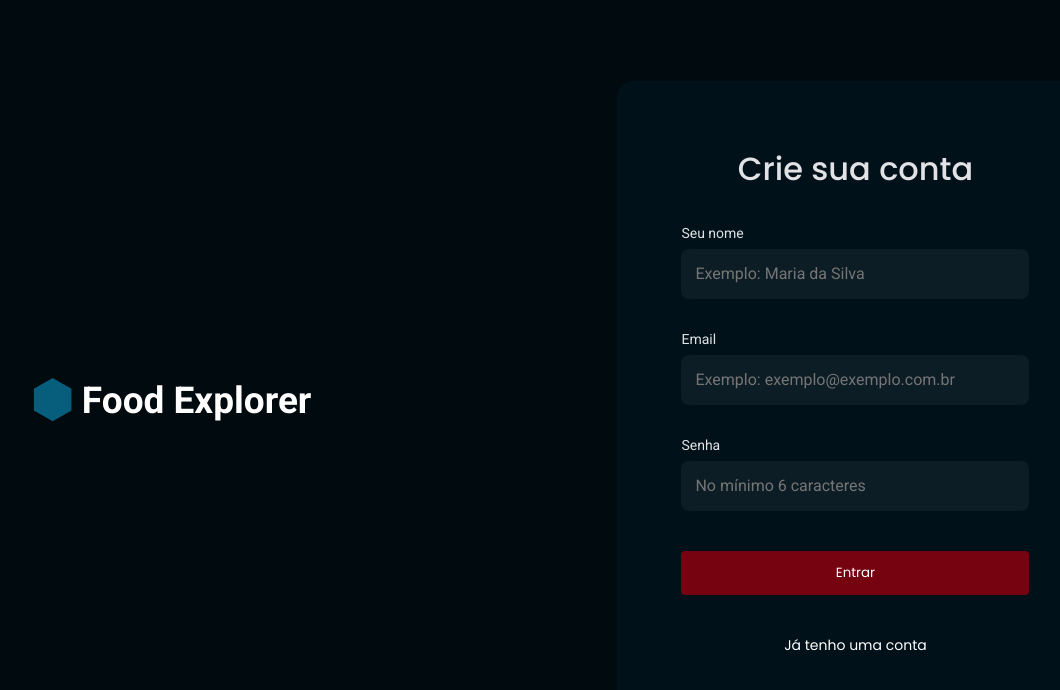
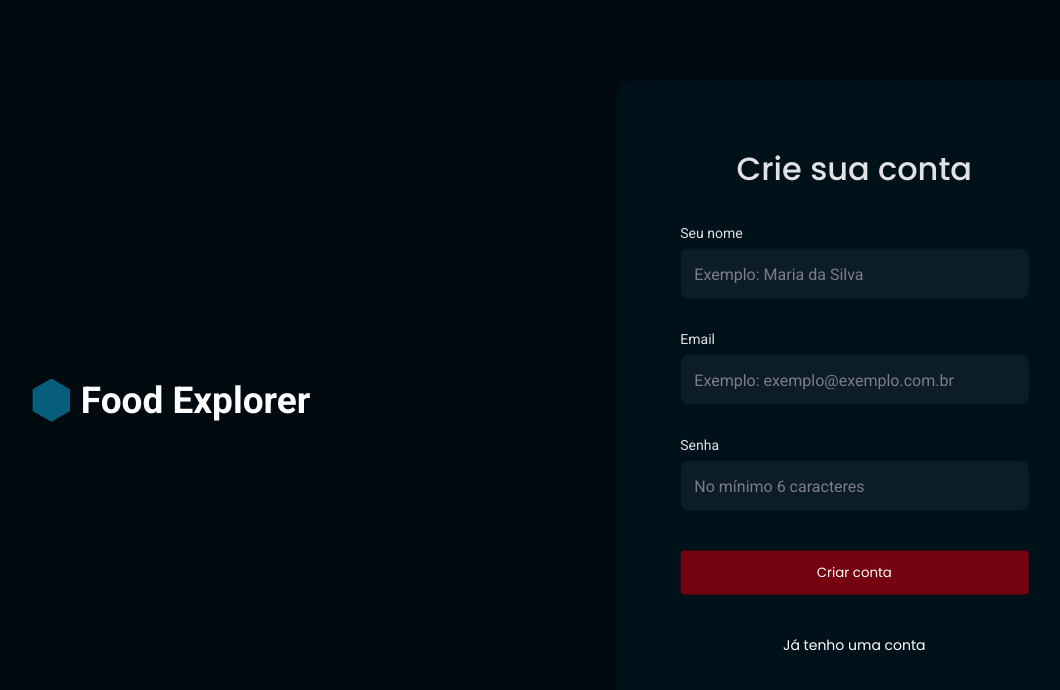
Before and after one commit to lucassaymon1/foodexplorer, a React (Vite) app: page /signup in a window 1280 px wide. Shown: the top 690 px of the page, without its empty margins (78-1138 px from the left). Built offline with nearby package versions, Linux system fonts and the light colour scheme.

Commit message:
fix: adjusts responsibility styling bug

```diff
--- a/src/Components/Input/styles.js
+++ b/src/Components/Input/styles.js
@@ -1,4 +1,4 @@
-import { styled } from "styled-components"
+import { styled } from 'styled-components'
 
 export const TextContainer = styled.div`
 	display: flex;
@@ -8,8 +8,7 @@ export const TextContainer = styled.div`
 
 	width: 100%;
 
-
-  .input-wrapper{
+	.input-wrapper {
 		width: 100%;
 		display: flex;
 		align-items: center;
@@ -18,33 +17,30 @@ export const TextContainer = styled.div`
 		padding: 0 1.4rem;
 		height: 5rem;
 		border-radius: 8px;
-    background-color: ${({theme}) => theme.COLORS.DARK_900};
+		background-color: ${({ theme }) => theme.COLORS.DARK_900};
 
-    input{
+		input {
 			width: 100%;
 			border: none;
 			outline: none;
-      background: none;
+			background: transparent;
 			font-size: 1.6rem;
 			font-weight: 400;
-      font-family: "Roboto", sans-serif;
+			font-family: 'Roboto', sans-serif;
 
-      color: ${({theme}) => theme.COLORS.LIGHT_300};
-
-      &:placeholder{
-        color: ${({theme}) => theme.COLORS.LIGHT_400};
+			color: ${({ theme }) => theme.COLORS.LIGHT_300};
 		}
+		input::placeholder {
+			color: ${({ theme }) => theme.COLORS.LIGHT_400};
 		}
 
-    label{
+		label {
 			font-size: 1.6rem;
 		}
 	}
-
 `
 
 export const NumberContainer = styled.div`
-
 	display: flex;
 	flex-direction: column;
 	justify-content: center;
@@ -52,9 +48,9 @@ export const NumberContainer = styled.div`
 
 	width: 100%;
 
-  .input-wrapper{
+	.input-wrapper {
 		display: flex;
-    gap: .4rem;
+		gap: 0.4rem;
 		align-items: center;
 
 		width: 100%;
@@ -62,25 +58,24 @@ export const NumberContainer = styled.div`
 		padding: 0 1.4rem;
 		height: 5rem;
 		border-radius: 8px;
-    background-color: #0D161B;;
+		background-color: #0d161b;
 		border: none;
 		outline: none;
 
-    color: ${({theme}) => theme.COLORS.LIGHT_400};
-    p{
-      margin-top: .1rem;
+		color: ${({ theme }) => theme.COLORS.LIGHT_400};
+		p {
+			margin-top: 0.1rem;
 		}
-    input{
-
+		input {
 			width: 100%;
 			background: none;
 			border: none;
-      color: ${({theme}) => theme.COLORS.LIGHT_400};
+			color: ${({ theme }) => theme.COLORS.LIGHT_400};
 			outline: none;
 			line-height: 0;
 
-      &:placeholder{
-        color: ${({theme}) => theme.COLORS.LIGHT_400};
+			&:placeholder {
+				color: ${({ theme }) => theme.COLORS.LIGHT_400};
 				line-height: 0;
 			}
 		}
--- a/src/Components/Section/styles.js
+++ b/src/Components/Section/styles.js
@@ -1,79 +1,74 @@
-import { styled } from "styled-components";
+import { styled } from 'styled-components'
 
 export const Container = styled.div`
-
-
-  >h2{
+	> h2 {
 		margin-bottom: 2.1rem;
 	}
-  .carousel{
+	.carousel {
 		position: relative;
 
-
-    >.content{
+		> .content {
 			display: flex;
 			gap: 1.6rem;
 
 			overflow-x: auto;
 			margin-bottom: 2.4rem;
 		}
-    .carousel-button{
+		.carousel-button {
 			display: none;
 		}
 	}
 
-
-  @media screen and (min-width: 1024px){
-
-    .carousel{
-
-      .content{
-        transition: all ease .2s;
+	@media screen and (min-width: 1024px) {
+		.carousel {
+			width: 100%;
+			.content {
+				transition: all ease 0.2s;
 				scroll-behavior: smooth;
-        ::-webkit-scrollbar{
+				::-webkit-scrollbar {
 					display: none;
 				}
-        ::-webkit-scrollbar-corner{
+				::-webkit-scrollbar-corner {
 					display: none;
 				}
 			}
-      .content::-webkit-scrollbar{
+			.content::-webkit-scrollbar {
 				display: none;
 			}
 
-      .carousel-button{
-        display: inline-block;
+			.carousel-button {
+				display: block;
 				position: absolute;
 				top: 44%;
 				z-index: 3000;
 			}
-      .caret-right{
+			.caret-right {
 				right: 3.05rem;
 			}
-      .caret-left{
+			.caret-left {
 				left: 3.05rem;
 			}
 
-      .gradient{
+			.gradient {
 				height: 100%;
 				position: absolute;
 				z-index: 2000;
-        background: linear-gradient(90deg, rgba(0, 10, 15, 0.172541) 0%, #000A0F 100%);
+				background: linear-gradient(
+					90deg,
+					rgba(0, 10, 15, 0.172541) 0%,
+					#000a0f 100%
+				);
 			}
-      .gradient-left{
+			.gradient-left {
 				left: 0;
 				width: 27.8rem;
 				transform: matrix(-1, 0, 0, 1, 0, 0);
 			}
-      .gradient-right{
+			.gradient-right {
 				position: absolute;
 				right: 0;
 				width: 22.4rem;
-
 			}
 		}
-
-
-
 	}
 `
--- a/src/Pages/Home/index.jsx
+++ b/src/Pages/Home/index.jsx
@@ -11,9 +11,9 @@ import { useAuth } from "../../hooks/auth"
 
 export function Home() {
 
-  const { user } = useAuth()
+  const { user, signOut } = useAuth()
+  const isAdm = user.isAdmin
 
-  const [isAdm, setIsAdm] = useState(true)
   const [search, setSearch] = useState("")
 
   const [tags, setTags] = useState([])
@@ -35,7 +35,6 @@ export function Home() {
 
   function updateFoodPictures(foods){
     if(foods){
-      console.log(api, "api")
       const foodsWithPictures = foods.map(food => {
         return{
           ...food,
@@ -48,12 +47,25 @@ export function Home() {
   }
 
   useEffect(() => {
+
+    async function ensureAuthenticated(){
+      try{
+        const response = await api.get("/sessions")
+        fetchFoods()
+      }
+      catch(error){
+        if(error.response.status === 401){
+          signOut()
+        }
+      }
+
+    }
     async function fetchFoods() {
       const response = await api.get("/foods")
       const foodsWithPictures = updateFoodPictures(response.data)
       setFoods(foodsWithPictures)
     }
-    fetchFoods()
+    ensureAuthenticated()
   }, [])
 
   return (
@@ -84,7 +96,6 @@ export function Home() {
                     <FoodCard
                       key={String(sectionFood.id)}
                       description={sectionFood.description}
-                      isAdm={isAdm}
                       title={sectionFood.name}
                       price={sectionFood.price}
                       photo={sectionFood.picture}
@@ -99,27 +110,7 @@ export function Home() {
           })
         }
 
-        <Section title="Refeições" id="Refeições">
 
-          <FoodCard description="Massa fresca com camarões e pesto." isAdm={isAdm} title="Spaguetti Gambe >" price="79,97" photo="src/assets/foodTemplate.png" />
-          <FoodCard description="Massa fresca com camarões e pesto." isAdm={isAdm} title="Spaguetti Gambe >" price="79,97" photo="src/assets/foodTemplate.png" />
-          <FoodCard description="Massa fresca com camarões e pesto." isAdm={isAdm} title="Spaguetti Gambe >" price="79,97" photo="src/assets/foodTemplate.png" />
-          <FoodCard description="Massa fresca com camarões e pesto." isAdm={isAdm} title="Spaguetti Gambe >" price="79,97" photo="src/assets/foodTemplate.png" />
-          <FoodCard description="Massa fresca com camarões e pesto." isAdm={isAdm} title="Spaguetti Gambe >" price="79,97" photo="src/assets/foodTemplate.png" />
-          <FoodCard description="Massa fresca com camarões e pesto." isAdm={isAdm} title="Spaguetti Gambe >" price="79,97" photo="src/assets/foodTemplate.png" />
-        </Section>
-
-        <Section title="Sobremesas" id="Sobremesas">
-          <FoodCard description="Massa fresca com camarões e pesto." title="Spaguetti Gambe >" price="79,97" photo="src/assets/foodTemplate.png" />
-          <FoodCard description="Massa fresca com camarões e pesto." title="Spaguetti Gambe >" price="79,97" photo="src/assets/foodTemplate.png" />
-          <FoodCard description="Massa fresca com camarões e pesto." title="Spaguetti Gambe >" price="79,97" photo="src/assets/foodTemplate.png" />
-        </Section>
-
-        <Section title="Pratos Principais" id="Pratos Principais">
-          <FoodCard description="Massa fresca com camarões e pesto." title="Spaguetti Gambe >" price="79,97" photo="src/assets/foodTemplate.png" />
-          <FoodCard description="Massa fresca com camarões e pesto." title="Spaguetti Gambe >" price="79,97" photo="src/assets/foodTemplate.png" />
-          <FoodCard description="Massa fresca com camarões e pesto." title="Spaguetti Gambe >" price="79,97" photo="src/assets/foodTemplate.png" />
-        </Section>
       </main>
 
       <Footer />
--- a/src/Pages/Home/styles.js
+++ b/src/Pages/Home/styles.js
@@ -1,12 +1,11 @@
-import { styled } from "styled-components"
+import { styled } from 'styled-components'
 
 export const Container = styled.div`
-
-  main{
-    margin-inline: calc(.8rem + 1.8625vw);
+	main {
+		margin-inline: calc(0.8rem + 1.8625vw);
 		padding-bottom: 4rem;
 	}
-  .banner{
+	.banner {
 		display: flex;
 		align-items: center;
 		justify-content: right;
@@ -15,81 +14,73 @@ export const Container = styled.div`
 		position: relative;
 
 		margin: 4.4rem 0 4rem;
-    margin-left: .8rem;
+		margin-left: 0.8rem;
 		width: 100%;
-    background: linear-gradient(180deg, #091E26 0%, #00131C 100%);
+		background: linear-gradient(180deg, #091e26 0%, #00131c 100%);
 		height: 12rem;
 		border-radius: 3px;
 
-    h2{
+		h2 {
 			font-size: 1.8rem;
 		}
-    p{
+		p {
 			font-size: 1.2rem;
 		}
 
-    .mobile-img{
+		.mobile-img {
 			position: absolute;
 			left: -3rem;
 			bottom: 0;
 			overflow: auto;
 			margin-right: 3rem;
 		}
-    .desktop-img{
-      display: none
+		.desktop-img {
+			display: none;
 		}
-    .img-container{
+		.img-container {
 			margin-left: 14.5rem;
 		}
-    .lettering-container{
+		.lettering-container {
 			margin-right: 1.5rem;
 		}
-
 	}
 
-  @media screen and (min-width: 1024px){
-    main{
-
+	@media screen and (min-width: 1024px) {
+		main {
 			margin-inline: calc(2.3rem + 6.8625vw);
 			padding-bottom: 7.4rem;
 
-      .banner{
-
+			.banner {
 				height: 26rem;
-        border-radius: .8rem;
+				border-radius: 0.8rem;
 				margin: 17.2rem 0 6.2rem;
-        .lettering-container{
+				.lettering-container {
 					margin-right: calc(2.3rem + 3.8625vw);
 
-          h2{
+					h2 {
 						font-size: 4rem;
 						line-height: 5.6rem;
 						font-weight: 500;
-            margin-bottom: .8rem;
+						margin-bottom: 0.8rem;
 					}
-          p{
+					p {
 						font-size: 1.6rem;
 						max-width: 41.7rem;
 					}
 				}
 
-        .desktop-img{
+				.desktop-img {
 					display: block;
 					position: absolute;
 					left: -6rem;
 					bottom: 0;
 					overflow: auto;
 					margin-right: 3rem;
-
 				}
-        .mobile-img{
+				.mobile-img {
 					display: none;
 				}
-
-
 			}
 		}
-
 	}
-
 `
--- a/src/Pages/SignIn/index.jsx
+++ b/src/Pages/SignIn/index.jsx
@@ -17,50 +17,49 @@ export function SignIn() {
   const [email, setEmail] = useState("")
   const [password, setPassword] = useState("")
 
-  function getWindowSize() {
-    const { innerWidth, innerHeight } = window;
-    return { innerWidth, innerHeight };
-  }
+  // function getWindowSize() {
+  //   const { innerWidth, innerHeight } = window;
+  //   return { innerWidth, innerHeight };
+  // }
 
-  useEffect(() => {
-    function handleWindowResize() {
-      setWindowSize(getWindowSize());
-    }
+  // useEffect(() => {
+  //   function handleWindowResize() {
+  //     setWindowSize(getWindowSize());
+  //   }
 
-    window.addEventListener('resize', handleWindowResize);
+  //   window.addEventListener('resize', handleWindowResize);
 
-    if (windowSize.innerWidth >= 1024) {
-      document.body.style.display = "grid";
-      document.body.style.placeItems = "center";
+  //   if (windowSize.innerWidth >= 1024) {
+  //     document.body.style.display = "grid";
+  //     document.body.style.placeItems = "center";
 
-    }
-    else {
-      document.body.style.display = "block";
-    }
+  //   }
+  //   else {
+  //     document.body.style.display = "block";
+  //   }
 
-    return () => {
-      window.removeEventListener('resize', handleWindowResize);
-    };
-  }, []);
+  //   return () => {
+  //     window.removeEventListener('resize', handleWindowResize);
+  //   };
+  // }, []);
 
-  const [windowSize, setWindowSize] = useState(getWindowSize())
+  // const [windowSize, setWindowSize] = useState(getWindowSize())
 
-  window.addEventListener('resize', () => {
-    if (windowSize.innerWidth >= 1024) {
-      document.body.style.display = "grid";
-      document.body.style.placeItems = "center";
+  // window.addEventListener('resize', () => {
+  //   if (windowSize.innerWidth >= 1024) {
+  //     document.body.style.display = "grid";
+  //     document.body.style.placeItems = "center";
 
-    }
-    else {
-      document.body.style.display = "block";
-    }
+  //   }
+  //   else {
+  //     document.body.style.display = "block";
+  //   }
 
-  });
+  // });
 
   async function handleSignIn() {
     signIn({ email, password })
   }
-
 
   return (
 
@@ -98,5 +97,7 @@ export function SignIn() {
 
       </main>
     </Container>
+
+
   )
 }
--- a/src/Pages/SignIn/styles.js
+++ b/src/Pages/SignIn/styles.js
@@ -1,7 +1,6 @@
-import { styled } from "styled-components";
+import { styled } from 'styled-components'
 
 export const Form = styled.form`
-
 	display: flex;
 	flex-direction: column;
 	justify-content: center;
@@ -10,42 +9,41 @@ export const Form = styled.form`
 
 	margin: 7.3rem auto 15.8rem;
 	max-width: 31.6rem;
-  h2{
+	h2 {
 		margin: auto;
 	}
-  input{
+	input {
 		width: 100%;
 	}
-  label{
-    margin-bottom: .8rem;
+	label {
+		margin-bottom: 0.8rem;
 	}
 
-  a{
+	a {
 		margin: auto;
 	}
 
-  @media screen and (min-width: 1024px){
+	@media screen and (min-width: 1024px) {
 		width: 47.6rem;
 		max-width: none;
 		padding: 6.4rem;
-    background-color: ${({theme}) => theme.COLORS.DARK_700};
+		background-color: ${({ theme }) => theme.COLORS.DARK_700};
 		border-radius: 1.6rem;
 		margin: 0;
 
-    h2{
+		h2 {
 			font-size: 3.2rem;
 		}
 	}
 `
 
 export const Container = styled.div`
-
-main{
+	main {
 		max-width: 31.6rem;
 		margin: 15.8rem auto 0;
 		text-align: left;
-  .logo{
-    h1{
+		.logo {
+			h1 {
 				font-size: 3.7rem;
 			}
 			display: flex;
@@ -56,20 +54,22 @@ main{
 		}
 	}
 
-
-  @media screen and (min-width: 1024px){
-
-    main{
-      max-width: none;
+	@media screen and (min-width: 1024px) {
+		main {
+			max-width: 100%;
 			display: flex;
 			align-items: center;
 			align-self: center;
-      justify-self: center;
-      justify-content: center;
+
 			gap: 30.6rem;
-      margin-top: 0;
-      margin-inline: calc(2.3rem + 6.8625vw);
-      .logo{
+			margin: 0;
+
+			position: absolute;
+			top: 50%;
+			left: 50%;
+			transform: translate(-50%, -50%);
+
+			.logo {
 				display: flex;
 				justify-content: center;
 				align-items: center;
@@ -78,5 +78,4 @@ main{
 			}
 		}
 	}
-
 `
--- a/src/Pages/SignUp/index.jsx
+++ b/src/Pages/SignUp/index.jsx
@@ -3,54 +3,37 @@ import { Input } from "../../Components/Input"
 import { Button } from "../../Components/Button"
 import { ButtonText } from "../../Components/ButtonText"
 
+import { useRef, useState, useEffect } from "react"
 import { useNavigate } from "react-router-dom"
-
-import { useRef, useState, useEffect } from "react"
+import {api} from "../../services"
 
 
 export function SignUp() {
 
-  function getWindowSize() {
-    const { innerWidth, innerHeight } = window;
-    return { innerWidth, innerHeight };
+  const [name, setName] = useState("")
+  const [email, setEmail] = useState("")
+  const [password, setPassword] = useState("")
+  const navigate = useNavigate()
+
+  async function handleSignUp(){
+    try{
+      const response = await api.post("/users", {
+        name,
+        email,
+        password
+      })
+      alert("Novo usuário cadastrado com sucesso!")
+      navigate(-1)
+    }
+    catch(error){
+      if(error.response){
+        alert(error.response.data.message)
+      }
+      else{
+        alert("Não foi possível cadastrar o novo usuário.")
+      }
+    }
   }
-
-  useEffect(() => {
-    function handleWindowResize() {
-      setWindowSize(getWindowSize());
-    }
-
-    window.addEventListener('resize', handleWindowResize);
-
-    if (windowSize.innerWidth >= 1024) {
-      document.body.style.display = "grid";
-      document.body.style.placeItems = "center";
-
-    }
-    else {
-      document.body.style.display = "block";
-    }
-
-    return () => {
-      window.removeEventListener('resize', handleWindowResize);
-    };
-  }, []);
-
-  const [windowSize, setWindowSize] = useState(getWindowSize())
-
-  window.addEventListener('resize', () => {
-    if (windowSize.innerWidth >= 1024) {
-      document.body.style.display = "grid";
-      document.body.style.placeItems = "center";
-
-    }
-    else {
-      document.body.style.display = "block";
-    }
-
-  });
-
-  const navigate = useNavigate()
 
   return (
     <Container>
@@ -69,23 +52,25 @@ export function SignUp() {
             placeholder="Exemplo: Maria da Silva"
             type="text"
             title="Seu nome"
+            onChange={e => setName(e.target.value)}
           />
 
           <Input
             placeholder="Exemplo: exemplo@exemplo.com.br"
             type="email"
             title="Email"
+            onChange={e => setEmail(e.target.value)}
           />
 
           <Input
             placeholder="No mínimo 6 caracteres"
             type="password"
             title="Senha"
+            onChange={e => setPassword(e.target.value)}
           />
 
-          <Button title="Entrar" />
+          <Button title="Criar conta" onClick={handleSignUp}/>
           <ButtonText onClick={() => navigate("/")} title="Já tenho uma conta" />
-
 
         </Form>
 
```
Lines whose indentation alone changed are shown as unchanged.
